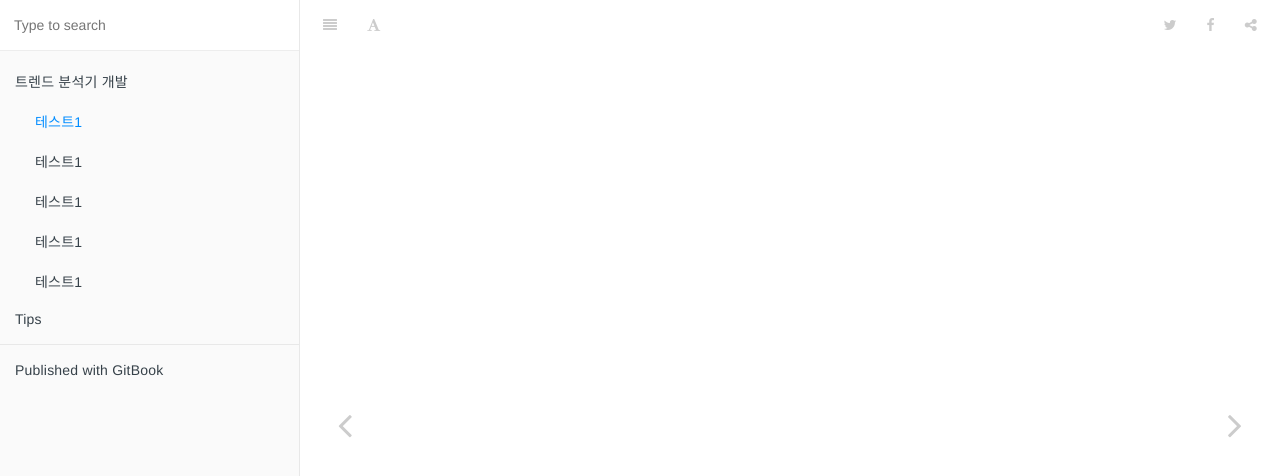
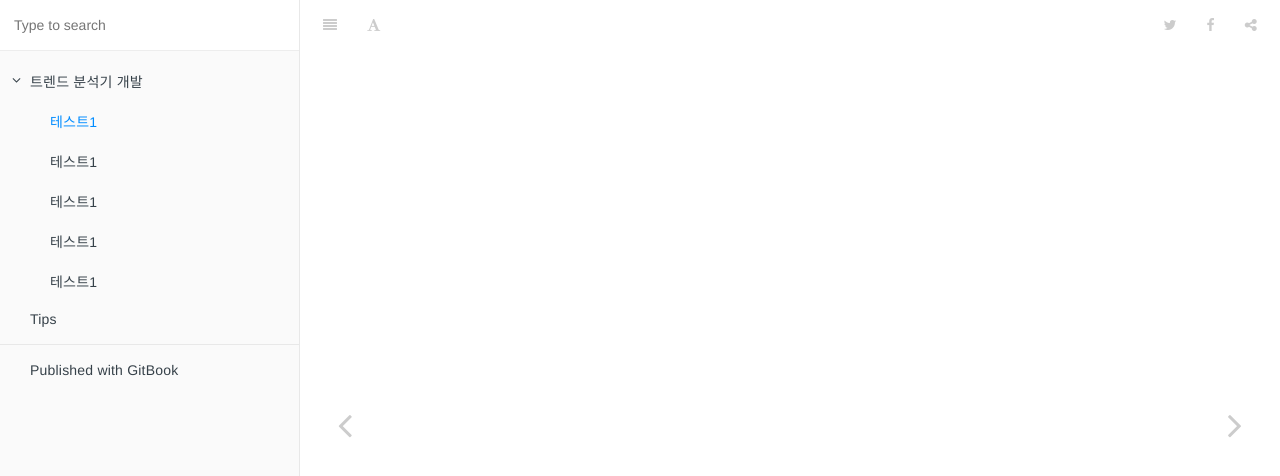
Before and after one commit to kmdigit/TrendAnalyzer, a plain HTML site: page docs/posts/2019-08-10-a.html in a window 1280 px wide. Shown: the top 476 px of the page. Drawn offline with Linux system fonts and the light colour scheme.

Commit message:
Update docs

```diff
--- a/book.json
+++ b/book.json
@@ -1,3 +1,6 @@
 {
-    "plugins": ["toggle-chapters"]
+    "plugins": [
+        "toggle-chapters",
+        "expandable-chapters-small"
+    ]
 }
--- /dev/null
+++ b/docs/gitbook/gitbook-plugin-expandable-chapters-small/expandable-chapters-small.css
@@ -0,0 +1,28 @@
+.book .book-summary .chapter > .articles {
+	overflow: hidden;
+	max-height: 0px;
+}
+
+.book .book-summary .chapter.expanded > .articles {
+	max-height: 9999px;
+}
+
+.book .book-summary .exc-trigger {
+	position: absolute;
+  	left: 12px;
+  	top: 12px;
+}
+
+.book .book-summary ul.summary li a,
+.book .book-summary ul.summary li span {
+	padding-left: 30px;
+}
+
+.book .book-summary .exc-trigger:before {
+  	content: "\f105";
+}
+
+.book .book-summary .expanded > a .exc-trigger:before,
+.book .book-summary .expanded > span .exc-trigger:before {
+	content: "\f107";
+}
--- /dev/null
+++ b/docs/gitbook/gitbook-plugin-expandable-chapters-small/expandable-chapters-small.js
@@ -0,0 +1,68 @@
+require(['gitbook', 'jQuery'], function(gitbook, $) {
+  var TOGGLE_CLASSNAME = 'expanded',
+      CHAPTER = '.chapter',
+      ARTICLES = '.articles',
+      TRIGGER_TEMPLATE = '<i class="exc-trigger fa"></i>',
+      LS_NAMESPACE = 'expChapters';
+  var init = function () {
+    // adding the trigger element to each ARTICLES parent and binding the event
+    $(ARTICLES)
+      .parent(CHAPTER)
+      .children('a')
+      .append(
+        $(TRIGGER_TEMPLATE)
+          .on('click', function(e) {
+            e.preventDefault();
+            e.stopPropagation();
+            toggle($(e.target).closest(CHAPTER));
+          })
+      );
+    expand(lsItem());
+    //expand current selected chapter with it's parents
+    var activeChapter = $(CHAPTER + '.active');
+    expand(activeChapter);
+    expand(activeChapter.parents(CHAPTER));
+
+
+  }
+  var toggle = function ($chapter) {
+    if ($chapter.hasClass('expanded')) {
+      collapse($chapter);
+    } else {
+      expand($chapter);
+    }
+  }
+  var collapse = function ($chapter) {
+    if ($chapter.length && $chapter.hasClass(TOGGLE_CLASSNAME)) {
+      $chapter.removeClass(TOGGLE_CLASSNAME);
+      lsItem($chapter);
+    }
+  }
+  var expand = function ($chapter) {
+    if ($chapter.length && !$chapter.hasClass(TOGGLE_CLASSNAME)) {
+      $chapter.addClass(TOGGLE_CLASSNAME);
+      lsItem($chapter);
+    }
+  }
+  var lsItem = function () {
+    var map = JSON.parse(localStorage.getItem(LS_NAMESPACE)) || {}
+    if (arguments.length) {
+      var $chapters = arguments[0];
+      $chapters.each(function (index, element) {
+        var level = $(this).data('level');
+        var value = $(this).hasClass(TOGGLE_CLASSNAME);
+        map[level] = value;
+      })
+      localStorage.setItem(LS_NAMESPACE, JSON.stringify(map));
+    } else {
+      return $(CHAPTER).map(function(index, element){
+        if (map[$(this).data('level')]) {
+          return this;
+        }
+      })
+    }
+  }
+  gitbook.events.bind('page.change', function() {
+    init()
+  });
+});
```
Also changed, not shown: docs/index.html (+9 -1 lines), docs/posts/2019-08-10-a.html (+9 -1 lines), docs/posts/2019-08-11-b.html (+9 -1 lines), docs/posts/2019-08-12-c.html (+9 -1 lines), docs/posts/2019-08-13-d.html (+9 -1 lines), docs/posts/2019-08-14-e.html (+9 -1 lines).
